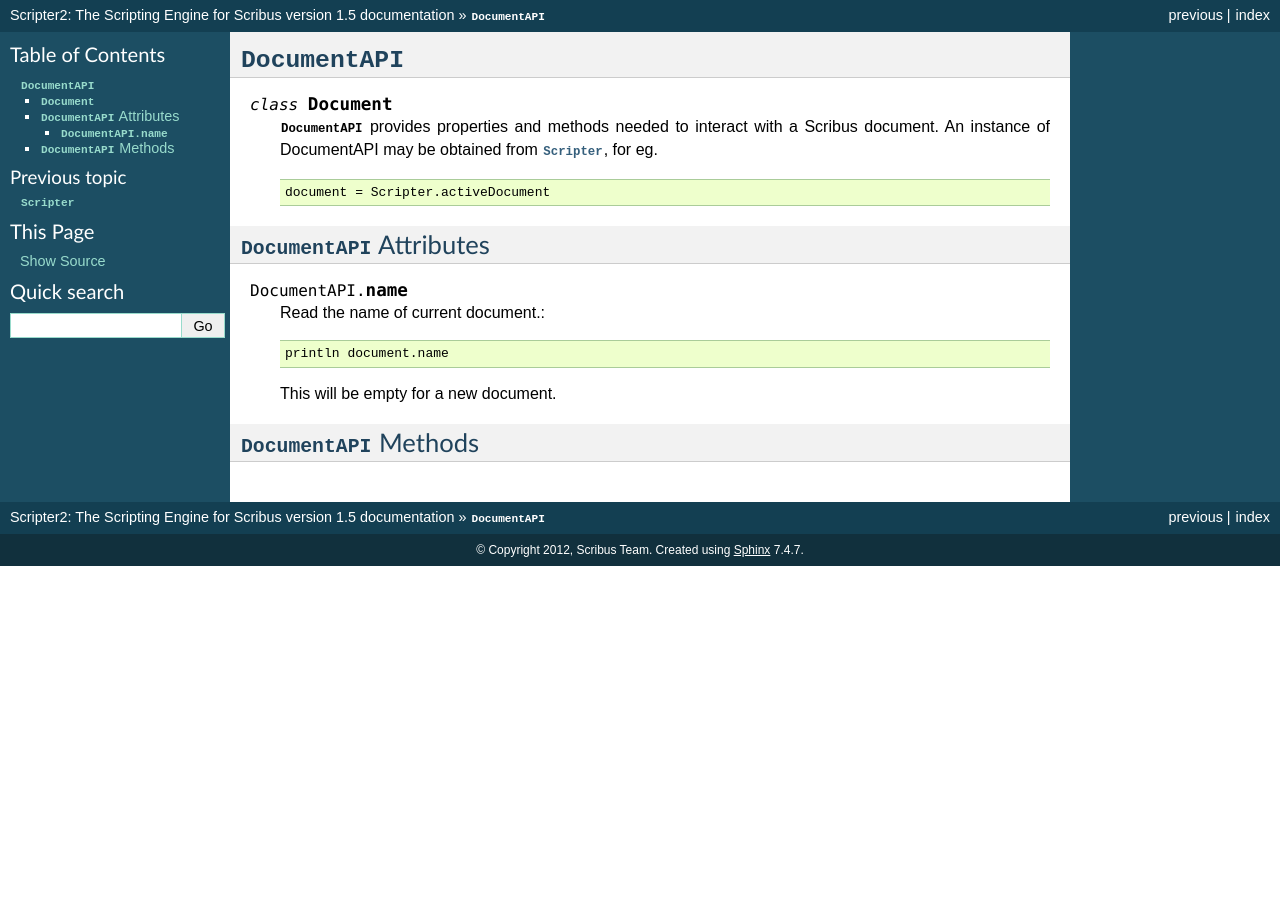
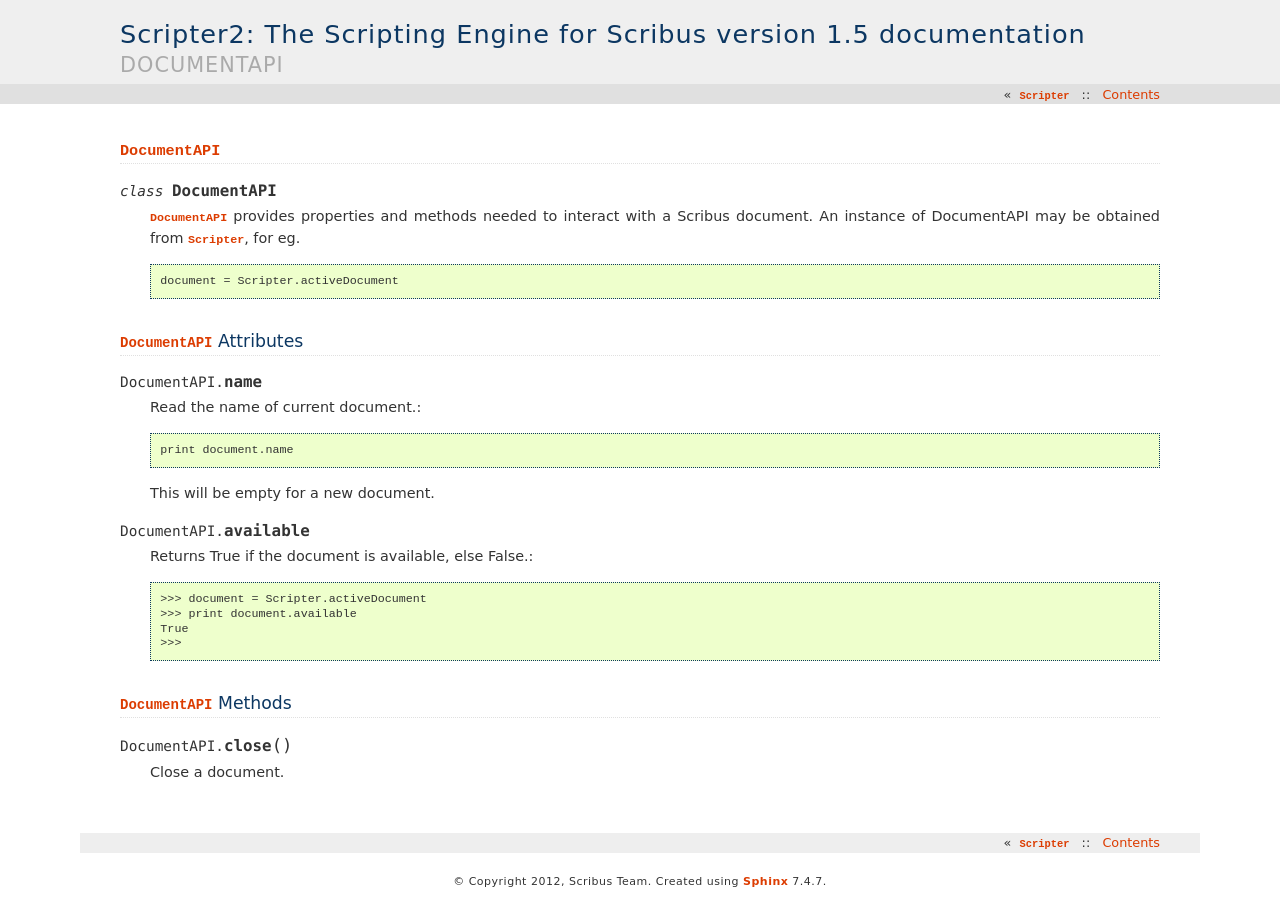
Before and after one commit to jainbasil/scripter-doc, a Sphinx documentation site: the page built from source/documentapi.rst, in a window 1280 px wide. Built offline with Sphinx 7.4.7, drawn with Linux system fonts in a browser that asks for light colours.

Commit message:
Theme changed to Haiku

```diff
--- a/source/conf.py
+++ b/source/conf.py
@@ -91,7 +91,7 @@
 
 # The theme to use for HTML and HTML Help pages.  See the documentation for
 # a list of builtin themes.
-html_theme = 'default'
+html_theme = 'haiku'
 
 # Theme options are theme-specific and customize the look and feel of a theme
 # further.  For a list of options available for each theme, see the
--- a/source/documentapi.rst
+++ b/source/documentapi.rst
@@ -16,10 +16,24 @@
 
    Read the name of current document.::
 
-       println document.name
+       print document.name
 
    This will be empty for a new document.
 
 
+.. py:attribute:: DocumentAPI.available
+
+	Returns True if the document is available, else False.::
+
+	    >>> document = Scripter.activeDocument
+	    >>> print document.available
+	    True
+	    >>>
+
+
 :class:`DocumentAPI` Methods
 ----------------------------
+
+.. py:method:: DocumentAPI.close()
+
+   Close a document.
```
Also changed, not shown: other parts of source/documentapi.rst (+1 -1 lines).
